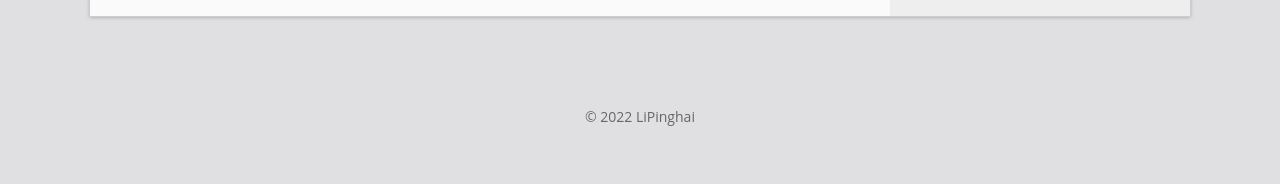
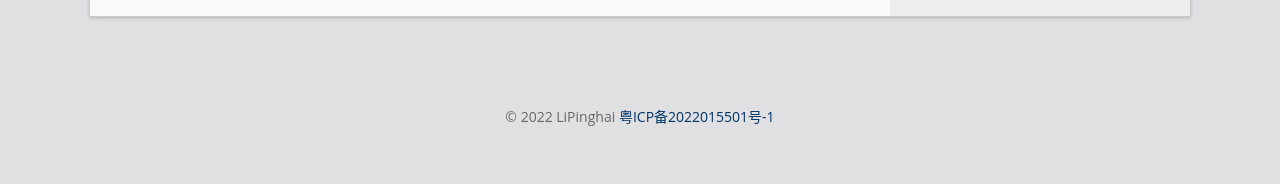
Before and after one commit to LiPinghai/lipinghai.github.io, a Jekyll site: the page built from index.html, in a window 1280 px wide. Shown: the part 1428-1612 px from the top of the page. Built offline with Jekyll 4.4.1, drawn with Linux system fonts in a browser that asks for light colours; the list of posts is cut into pages by our own code.

Commit message:
增加备案号

```diff
--- a/_includes/footer.html
+++ b/_includes/footer.html
@@ -1,6 +1,7 @@
 <footer class="footer">
 <div class="wrapper">
 &copy; {{ site.time | date: '%Y' }} {{ site.authorEn }}
+<a href="https://beian.miit.gov.cn/" target="_blank"> 粤ICP备2022015501号-1 </a>
 </div>
 </footer>
 
```
